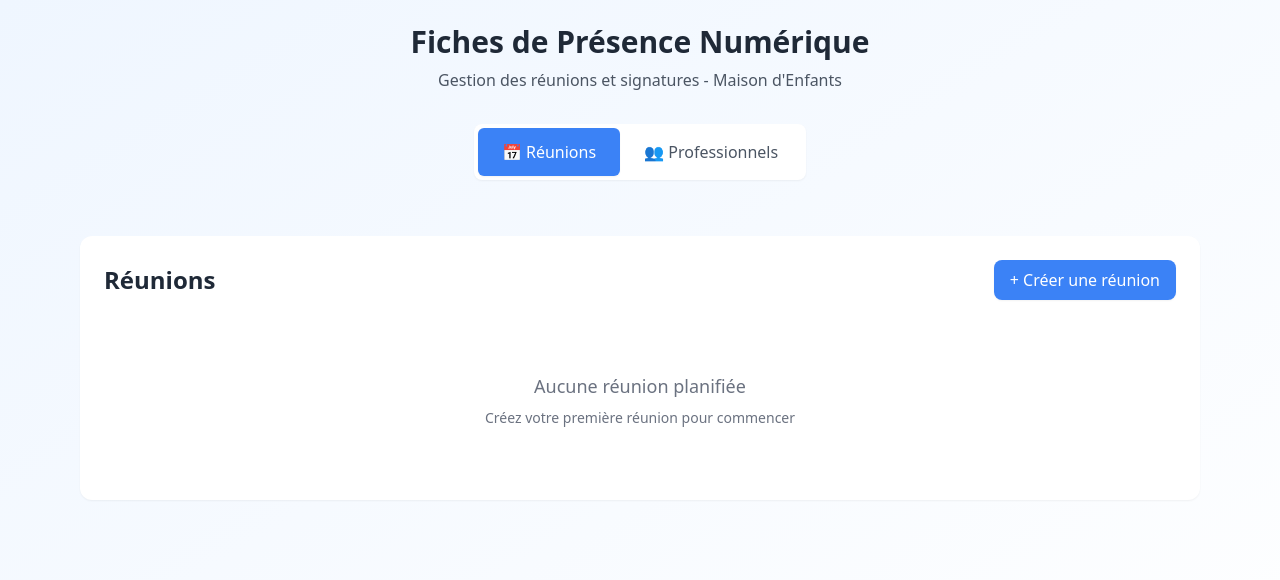
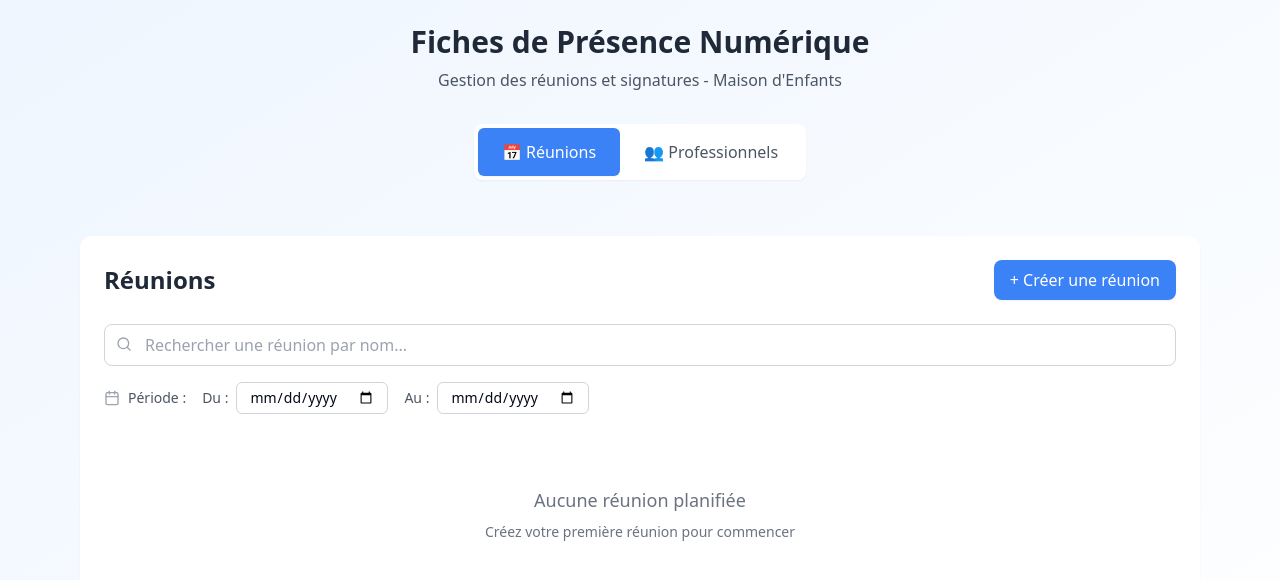
Before and after one commit to matthieugravejat/kiddo-presence-cards, a React (Vite) app: page / in a window 1280 px wide. Shown: the top 580 px of the page. Built offline with nearby package versions, Linux system fonts and the light colour scheme.

Commit message:
Add meeting search and date filter
Implement search functionality for meetings by title and add date range filtering.

```diff
--- a/src/components/MeetingsList.tsx
+++ b/src/components/MeetingsList.tsx
@@ -1,6 +1,7 @@
 
 import React, { useState } from 'react';
 import { Meeting } from '../types';
+import { Search, Calendar } from 'lucide-react';
 
 interface MeetingsListProps {
   meetings: Meeting[];
@@ -22,6 +23,38 @@ const MeetingsList: React.FC<MeetingsListProps> = ({
   const [title, setTitle] = useState('');
   const [date, setDate] = useState('');
   const [openMenuId, setOpenMenuId] = useState<string | null>(null);
+
+  // États pour la recherche et les filtres
+  const [searchTerm, setSearchTerm] = useState('');
+  const [startDate, setStartDate] = useState('');
+  const [endDate, setEndDate] = useState('');
+
+  // Fonction de filtrage des réunions
+  const filteredMeetings = meetings.filter((meeting) => {
+    // Filtre par nom
+    const matchesSearch = meeting.title.toLowerCase().includes(searchTerm.toLowerCase());
+
+    // Filtre par période de dates
+    let matchesDateRange = true;
+    if (startDate || endDate) {
+      const meetingDate = new Date(meeting.date);
+      meetingDate.setHours(0, 0, 0, 0); // Reset time for comparison
+
+      if (startDate) {
+        const start = new Date(startDate);
+        start.setHours(0, 0, 0, 0);
+        matchesDateRange = matchesDateRange && meetingDate >= start;
+      }
+
+      if (endDate) {
+        const end = new Date(endDate);
+        end.setHours(23, 59, 59, 999);
+        matchesDateRange = matchesDateRange && meetingDate <= end;
+      }
+    }
+
+    return matchesSearch && matchesDateRange;
+  });
 
   const handleSubmit = (e: React.FormEvent) => {
     e.preventDefault();
@@ -53,6 +86,12 @@ const MeetingsList: React.FC<MeetingsListProps> = ({
     setOpenMenuId(null);
   };
 
+  const clearFilters = () => {
+    setSearchTerm('');
+    setStartDate('');
+    setEndDate('');
+  };
+
   return (
     <div className="bg-white rounded-xl shadow-sm p-6">
       <div className="flex justify-between items-center mb-6">
@@ -65,8 +104,64 @@ const MeetingsList: React.FC<MeetingsListProps> = ({
         </button>
       </div>
 
+      {/* Barre de recherche et filtres */}
+      <div className="mb-6 space-y-4">
+        {/* Barre de recherche */}
+        <div className="relative">
+          <Search className="absolute left-3 top-3 h-4 w-4 text-gray-400" />
+          <input
+            type="text"
+            placeholder="Rechercher une réunion par nom..."
+            value={searchTerm}
+            onChange={(e) => setSearchTerm(e.target.value)}
+            className="w-full pl-10 pr-4 py-2 border border-gray-300 rounded-lg focus:ring-2 focus:ring-blue-500 focus:border-transparent"
+          />
+        </div>
+
+        {/* Filtres par date */}
+        <div className="flex flex-wrap gap-4 items-center">
+          <div className="flex items-center gap-2">
+            <Calendar className="h-4 w-4 text-gray-400" />
+            <span className="text-sm text-gray-600 font-medium">Période :</span>
+          </div>
+          <div className="flex items-center gap-2">
+            <label className="text-sm text-gray-600">Du :</label>
+            <input
+              type="date"
+              value={startDate}
+              onChange={(e) => setStartDate(e.target.value)}
+              className="px-3 py-1 border border-gray-300 rounded-md focus:ring-2 focus:ring-blue-500 focus:border-transparent text-sm"
+            />
+          </div>
+          <div className="flex items-center gap-2">
+            <label className="text-sm text-gray-600">Au :</label>
+            <input
+              type="date"
+              value={endDate}
+              onChange={(e) => setEndDate(e.target.value)}
+              className="px-3 py-1 border border-gray-300 rounded-md focus:ring-2 focus:ring-blue-500 focus:border-transparent text-sm"
+            />
+          </div>
+          {(searchTerm || startDate || endDate) && (
+            <button
+              onClick={clearFilters}
+              className="px-3 py-1 text-sm text-gray-600 hover:text-gray-800 border border-gray-300 rounded-md hover:bg-gray-50 transition-colors duration-200"
+            >
+              Effacer les filtres
+            </button>
+          )}
+        </div>
+
+        {/* Indicateur du nombre de résultats */}
+        {(searchTerm || startDate || endDate) && (
+          <div className="text-sm text-gray-600">
+            {filteredMeetings.length} réunion(s) trouvée(s) sur {meetings.length}
+          </div>
+        )}
+      </div>
+
       <div className="space-y-3">
-        {meetings.map((meeting) => (
+        {filteredMeetings.map((meeting) => (
           <div
             key={meeting.id}
             className="flex justify-between items-center p-4 bg-gray-50 rounded-lg hover:bg-gray-100 transition-colors duration-200 cursor-pointer"
@@ -117,6 +212,13 @@ const MeetingsList: React.FC<MeetingsListProps> = ({
           </div>
         ))}
 
+        {filteredMeetings.length === 0 && meetings.length > 0 && (
+          <div className="text-center py-12 text-gray-500">
+            <p className="text-lg mb-2">Aucune réunion trouvée</p>
+            <p className="text-sm">Essayez de modifier vos critères de recherche</p>
+          </div>
+        )}
+
         {meetings.length === 0 && (
           <div className="text-center py-12 text-gray-500">
             <p className="text-lg mb-2">Aucune réunion planifiée</p>
@@ -125,6 +227,7 @@ const MeetingsList: React.FC<MeetingsListProps> = ({
         )}
       </div>
 
+      {/* Modal pour ajouter/modifier une réunion */}
       {(showAddModal || editingId) && (
         <div className="fixed inset-0 bg-black bg-opacity-50 flex items-center justify-center z-50">
           <div className="bg-white rounded-xl p-6 w-full max-w-md mx-4">
```
